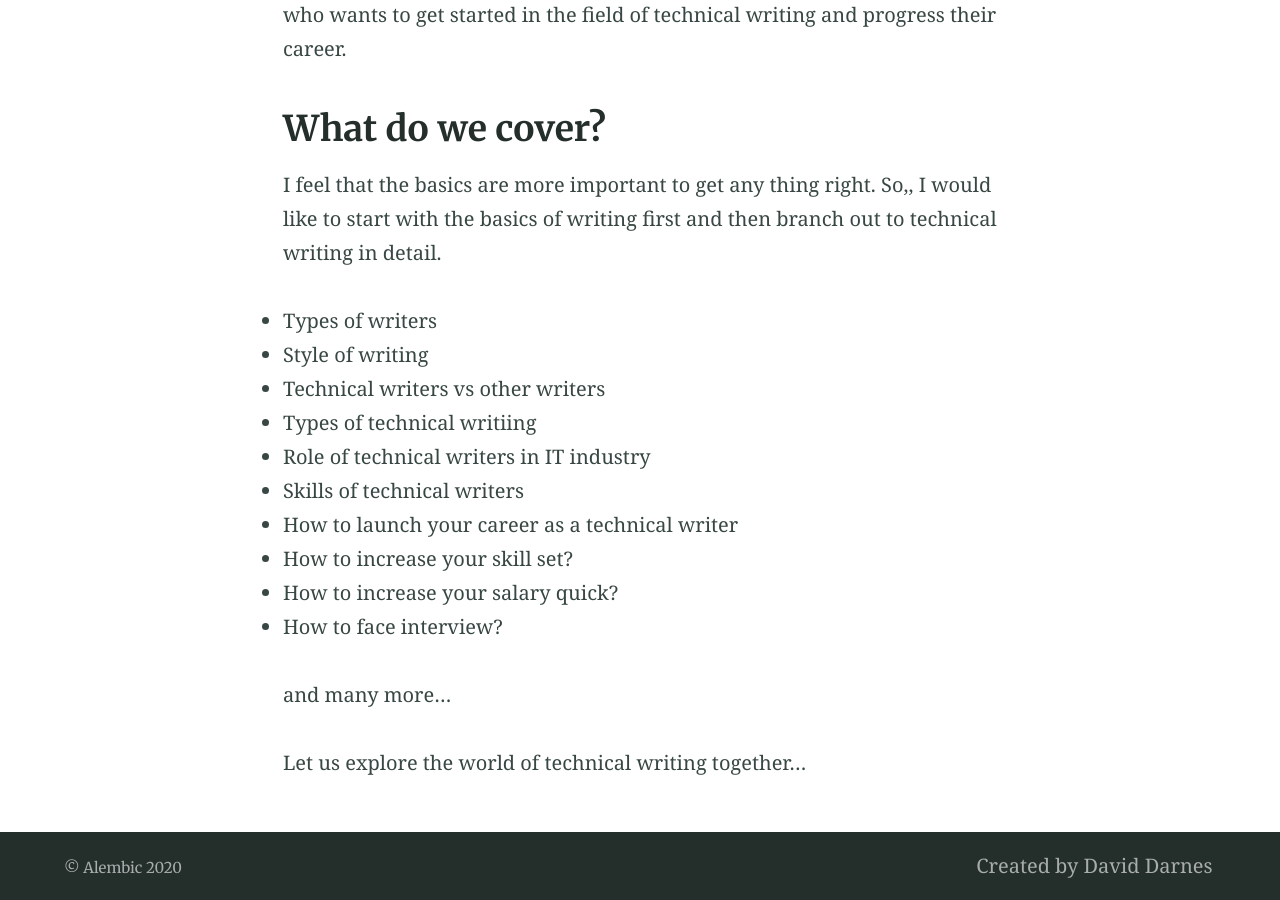
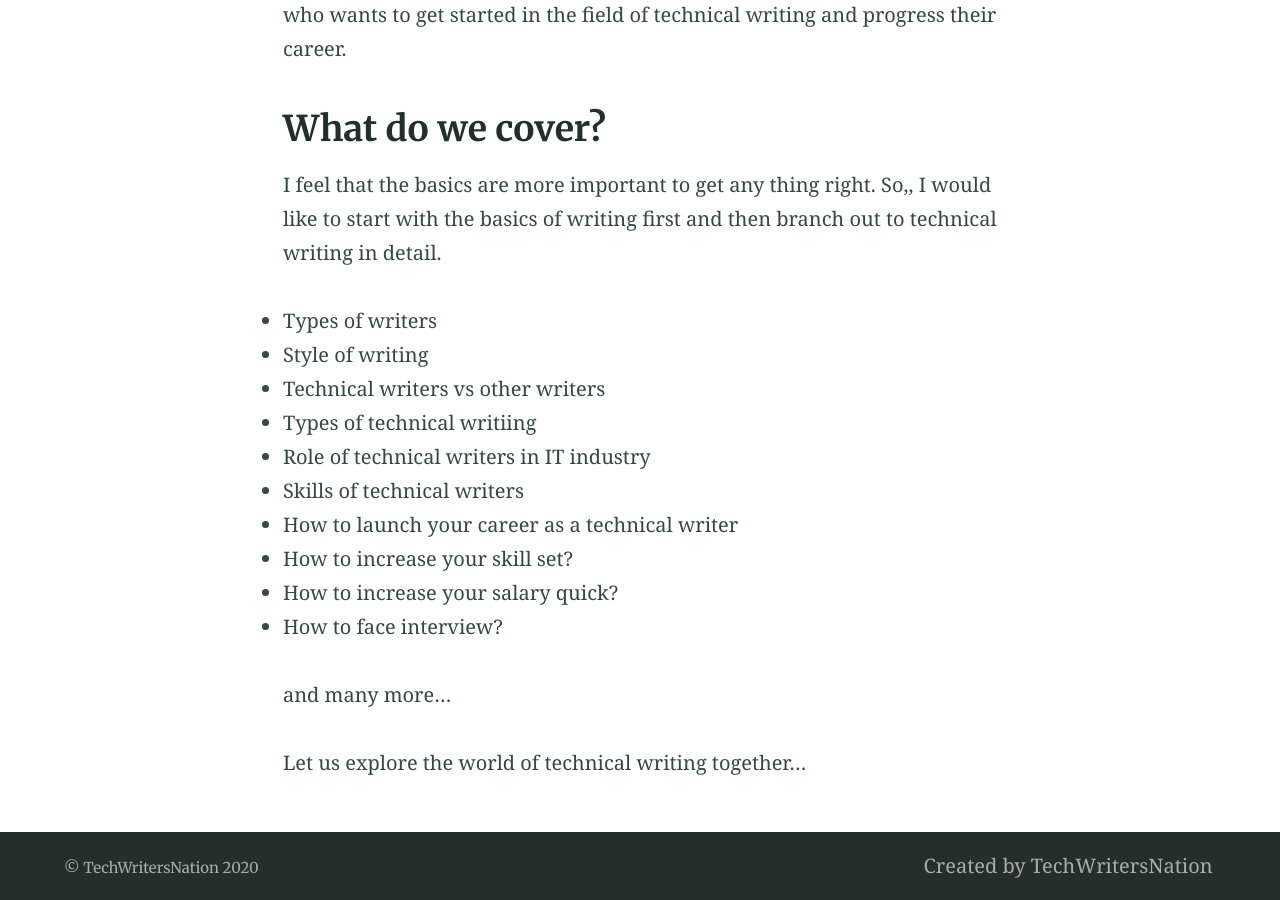
Before and after one commit to Nitish313/watchnationpro, a Jekyll site: the page built from index.md, in a window 1280 px wide and 900 px high, scrolled down 616 px. Built offline with Jekyll 4.4.1, drawn with Linux system fonts in a browser that asks for light colours.

Commit message:
config yaml

```diff
--- a/_config.yml
+++ b/_config.yml
@@ -43,10 +43,10 @@ paginate: 2 # jekyll-paginate > items per page
 paginate_path: blog/page:num # jekyll-paginate > blog page
 jekyll-mentions: https://twitter.com # jekyll-mentions > service used when @replying
 twitter:
-  username: DavidDarnes # jekyll-seo-tag > Owners twitter username
-author: DavidDarnes # jekyll-seo-tag > default author
+  username: TechWritersNation # jekyll-seo-tag > Owners twitter username
+author: TechWritersNation # jekyll-seo-tag > default author
 social: # jekyll-seo-tag > social overrides
-  name: David Darnes # jekyll-seo-tag > real name
+  name: TechWritersNation # jekyll-seo-tag > real name
   links:  # jekyll-seo-tag > social aliases (sameAs)
     - https://twitter.com/DavidDarnes
     - https://www.facebook.com/daviddarnes
@@ -97,13 +97,13 @@ defaults:
 # 7. Site settings
 encoding: utf-8 # Make sure the encoding is right
 lang: en-GB # Set the site language
-title: "Alembic" # Site name or title, also used in jekyll-seo-tag
+title: "TechWritersNation" # Site name or title, also used in jekyll-seo-tag
 logo: "/assets/logos/logo.svg" # Site logo, also used in jekyll-seo-tag
 description: "Alembic is a starting point for Jekyll projects. Rather than starting from scratch, this boilerplate is designed to get the ball rolling immediately" # Site description and default description, also used in jekyll-seo-tag
 url: "https://nazeerbai.github.io/Alembic" # Site url, also used in jekyll-seo-tag
 baseurl: ""
 repo: "https://github.com/nazeerbai/Alembic"
-email: "me@daviddarnes.com"
+email: "nazeerbai@gmail.com"
 # disqus: "alembic-1" # Blog post comments, uncomment the option and set the site ID from your Disqus account
 # google_analytics: ''
 # google_analytics_anonymize_ip: ''
@@ -125,8 +125,8 @@ favicons: # Favicons are also used in the manifest file. Syntax is 'size: path'
 navigation_header:
 - title: Home
   url: /
-- title: Elements
-  url: /elements/
+- title: About me
+  url: /About-me/
 - title: Blog
   url: /blog/
 - title: Categories
@@ -135,8 +135,8 @@ navigation_header:
   url: /search/
 
 navigation_footer:
-- title: Created by David Darnes
-  url: https://darn.es
+- title: Created by TechWritersNation
+  url: https://techwritersnation.com
 
 social_links: # Appears in sidebar. Set the urls then uncomment and comment out as desired
   Twitter: https://twitter.com/DavidDarnes
```
